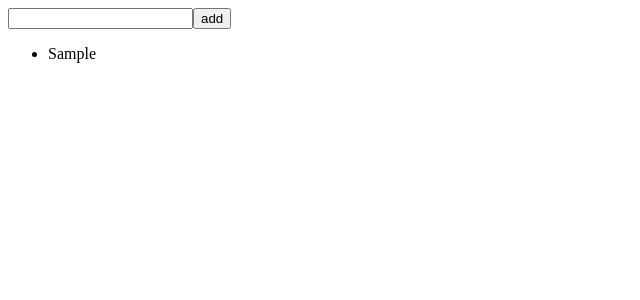
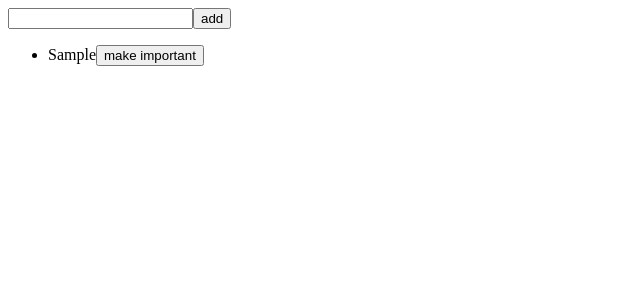
Before and after one commit to FredrickOguya/FullStack-Open-learning, a React (Vite) app in the folder Part 5/frontend/: page / in a window 1280 px wide. Both pictures are taken after typing "Sample" into the empty fields and a click on the button "add". Shown: the top 300 px of the page, without its empty margins (0-640 px from the left). Built offline with nearby package versions, Linux system fonts and the light colour scheme.

Commit message:
More components and functionality

```diff
--- a/Part 5/frontend/src/App.jsx
+++ b/Part 5/frontend/src/App.jsx
@@ -1,31 +1,13 @@
-import { useNoteActions, useNotes } from "./store"
+import NoteForm from "./NoteForm"
+import NoteList from "./NoteList"
 
 const App = () => {
-  const notes = useNotes()
-  const { add } = useNoteActions()
 
-  const generatedId = () => Number((Math.random()* 1000000).toFixed(0))
-
-  const addNote = (e) => {
-    e.preventDefault()
-    const content = e.target.note.value
-    add({id: generatedId(), content, important: false})
-    e.target.reset()
-  }
 
   return (
     <div>
-      <form onSubmit={addNote}>
-        <input name="note"/>
-        <button type="submit">add</button>
-      </form>
-      <ul>
-        {notes.map(note => (
-          <li>
-            {note.important ? <strong>{note.content}</strong> : note.content}
-          </li>
-        ))}
-      </ul>
+      <NoteForm/>
+      <NoteList/>
     </div>
   )
 }
--- /dev/null
+++ b/Part 5/frontend/src/Note.jsx
@@ -0,0 +1,17 @@
+import { useNoteActions } from "./store"
+
+const Note = ({ note }) => {
+
+  const { toggleImportance } = useNoteActions()
+  return (
+    <li>
+      {note.important ? <strong>{note.content}</strong> : note.content }
+      <button onClick={() => toggleImportance(note.id)}>
+        {note.important ? 'make not important': 'make important'}
+      </button>
+    </li>
+  )
+
+}
+
+export default Note
--- /dev/null
+++ b/Part 5/frontend/src/NoteForm.jsx
@@ -0,0 +1,26 @@
+import { useNoteActions } from "./store"
+
+
+
+const NoteForm = () => {
+
+const { add } = useNoteActions()
+
+  const generatedId = () => Number((Math.random() * 1000000).toFixed(0))
+
+  const addNote = (e) => {
+    e.preventDefault()
+    const content = e.target.note.value
+    add({ id: generatedId(), content, important: false})
+    e.target.reset()
+  }
+
+  return (
+    <form onSubmit={addNote}>
+        <input name="note"/>
+        <button type="submit">add</button>
+      </form>
+  )
+}
+
+export default NoteForm
--- /dev/null
+++ b/Part 5/frontend/src/NoteList.jsx
@@ -0,0 +1,16 @@
+import Note from "./Note"
+import { useNotes } from "./store"
+
+const NoteList = () => {
+  const notes = useNotes()
+
+  return (
+    <ul>
+      {notes.map(note => (
+        <Note key={note.id} note={note}/>
+      ))}
+    </ul>
+  )
+}
+
+export default NoteList
--- a/Part 5/frontend/src/store.jsx
+++ b/Part 5/frontend/src/store.jsx
@@ -5,6 +5,13 @@ const useNoteStore = create( set => ({
   actions: {
     add: note => set(
       state => ({ notes: [...state.notes, note] })
+    ),
+    toggleImportance: id => set(
+      state => ({
+        notes: state.notes.map(note =>
+          note.id === id ? {... note, important: !note.important } : note
+        )
+      })
     )
   }
 }))
```
